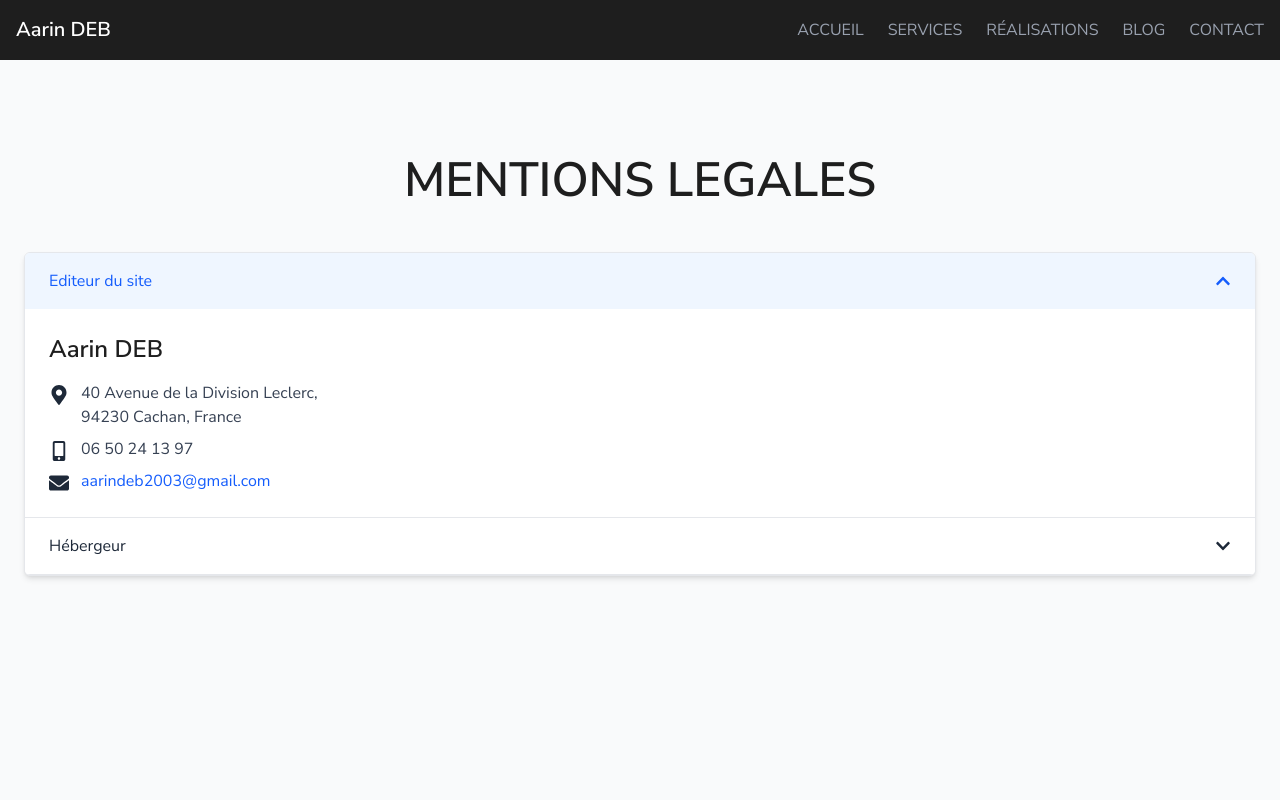
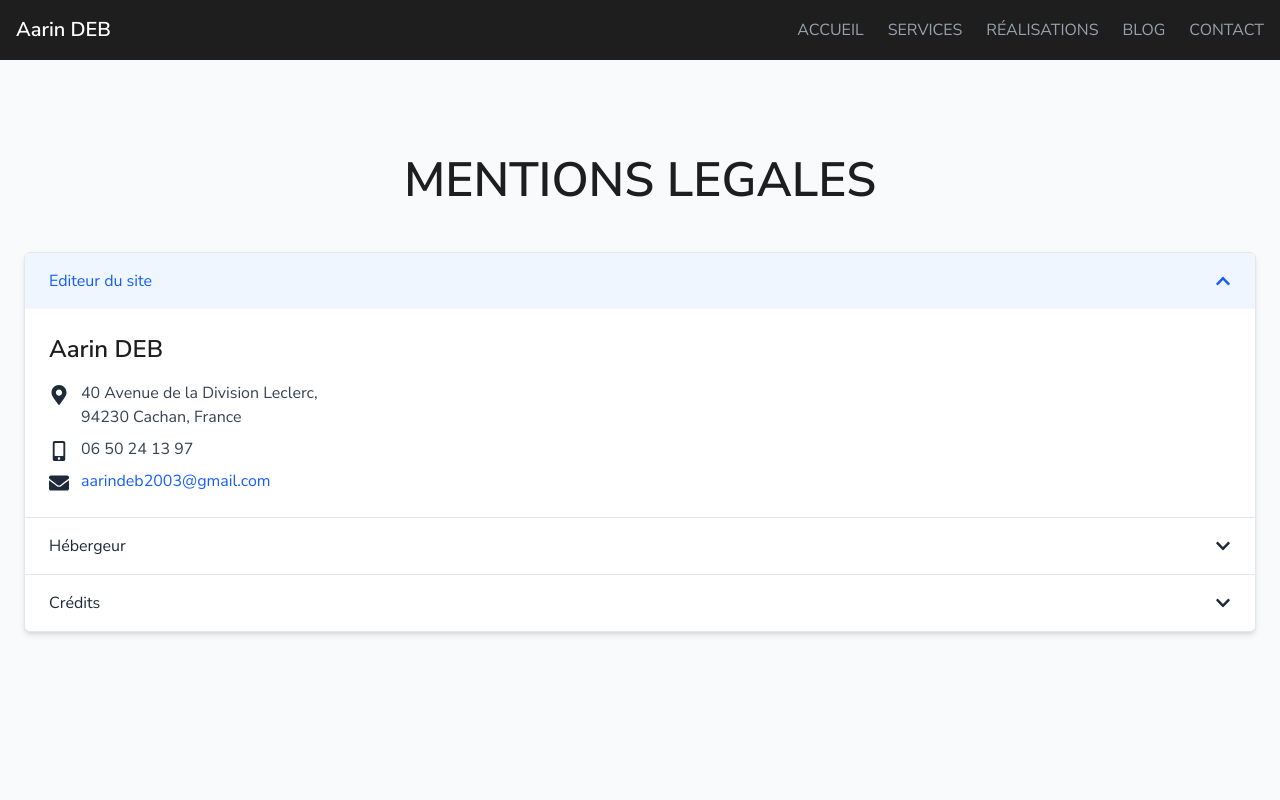
Before and after one commit to userXXIIXII/cv_react, a React (Vite) app: page /mentionsLegales in a window 1280 px wide. Shown: the top 800 px of the page. Built offline with nearby package versions, Linux system fonts and the light colour scheme.

Commit message:
Troisième partie de la section, Crédits

```diff
--- a/src/pages/MentionsLegales.jsx
+++ b/src/pages/MentionsLegales.jsx
@@ -119,6 +119,34 @@ function MentionsLegales() {
                             </div>
                         )}
                 </div>
+
+                {/* Section 3 : Crédits */}
+                <div>
+                    <button
+                    onClick={() => toggleSection('credits')}
+                    className={`w-full px-6 py-4 flex justify-between items-center transition-colors duration-200 ${
+                        activeSection === 'credits' ? 'bg-blue-50 text-blue-600' : 'bg-white text-gray-800 hover:bg-gray-50'
+                    }`}>
+                        <span className='font-medium'>Crédits</span>
+                        {activeSection === 'credits' ? <FaChevronUp /> : <FaChevronDown />}
+                    </button>
+
+                    {/* Contenu Crédits */}
+                    {activeSection === 'credits' && (
+                        <div className='p-6 text-gray-700 space-y-4'>
+                            <h3 className='text-2xl font-semibold text-[#1e1e1e] mb-4'>
+                                Crédits
+                            </h3>
+                            <p>
+                                Site développé par Aarin DEB, étudiant du CEF.
+                            </p>
+                            <p>
+                                Les images libres de droit sont issues du site <a href="https://pixabay.com/fr/" target="_blank" rel="noopener noreferrer" className='text-blue-600 hover:underline'>Pixabay</a>.
+                            </p>
+                        </div>
+                    )}
+                </div>
+
             </div>
         </main>
     )
```
